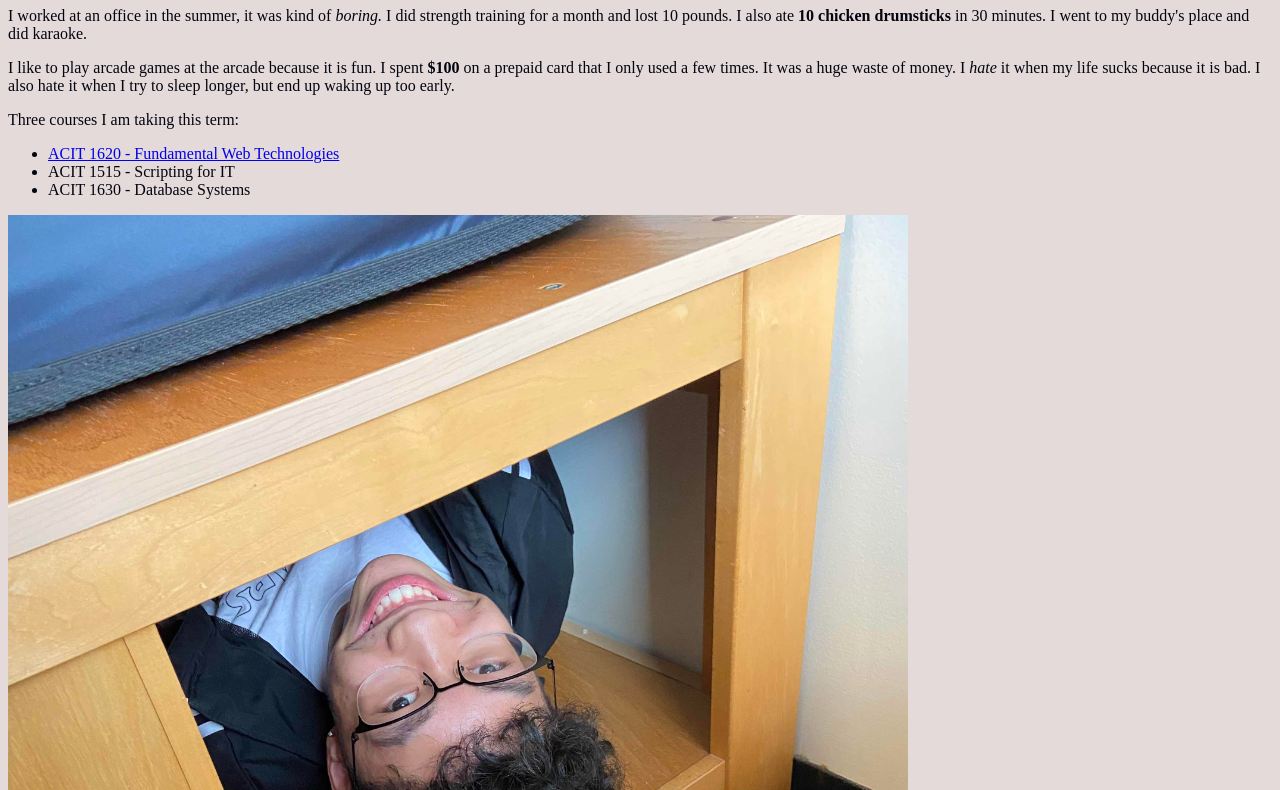
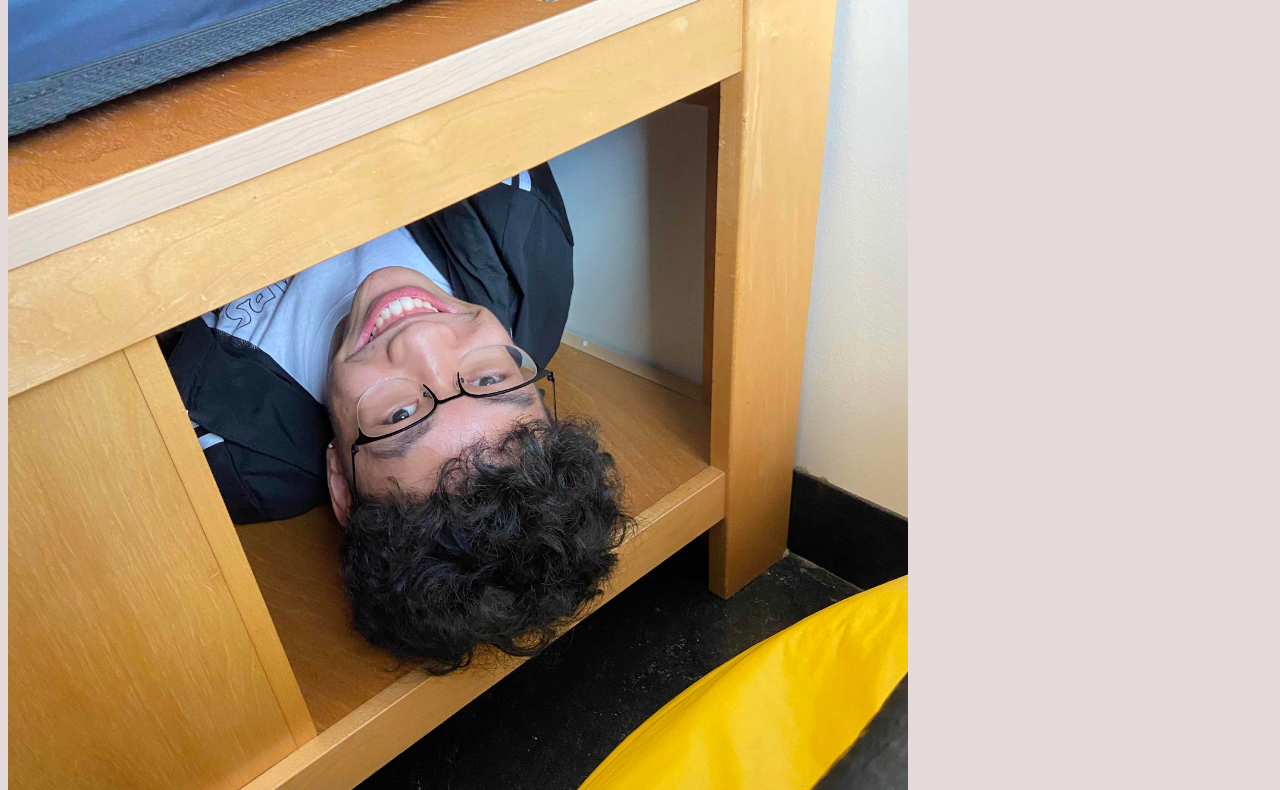
Before and after one commit to wesleychuu/labs, a plain HTML site: page index.html in a window 1280 px wide. Shown: the part 121-911 px from the top of the page. Drawn offline with Linux system fonts and the light colour scheme.

Commit message:
fixed index

```diff
--- a/index.html
+++ b/index.html
@@ -16,26 +16,7 @@
             </ul>
         </nav>
 
-        <h1>My Paragraphs</h1>
 
-        <p>
-            I worked at an office in the summer, it was kind of <em>boring.</em> I did strength training for a month and lost
-            10 pounds. I also ate <strong>10 chicken drumsticks</strong> in 30 minutes. I went to my buddy's place and did karaoke.
-        </p>
-
-        <p>
-            I like to play arcade games at the arcade because it is fun. I spent <strong>$100</strong> on a prepaid card that I only used a
-            few times. It was a huge waste of money. I <em>hate</em> it when my life sucks because it is bad. I also hate it
-            when I try to sleep longer, but end up waking up too early.
-        </p>
-
-        <p>Three courses I am taking this term:</p>
-
-        <ul>
-            <li><a href="https://www.bcit.ca/outlines/acit1620/">ACIT 1620 - Fundamental Web Technologies</a></li>
-            <li>ACIT 1515 - Scripting for IT</li>
-            <li>ACIT 1630 - Database Systems</li>
-        </ul>
 
 
 
```
